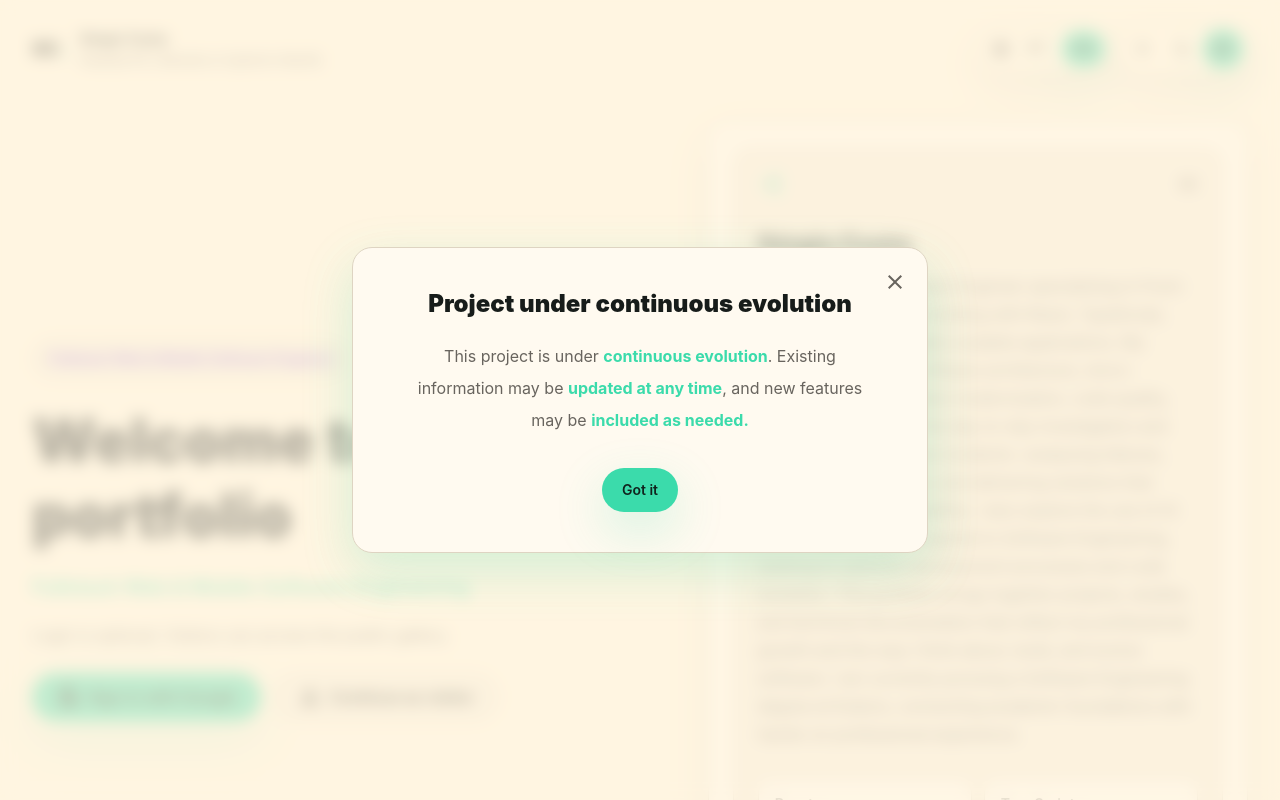
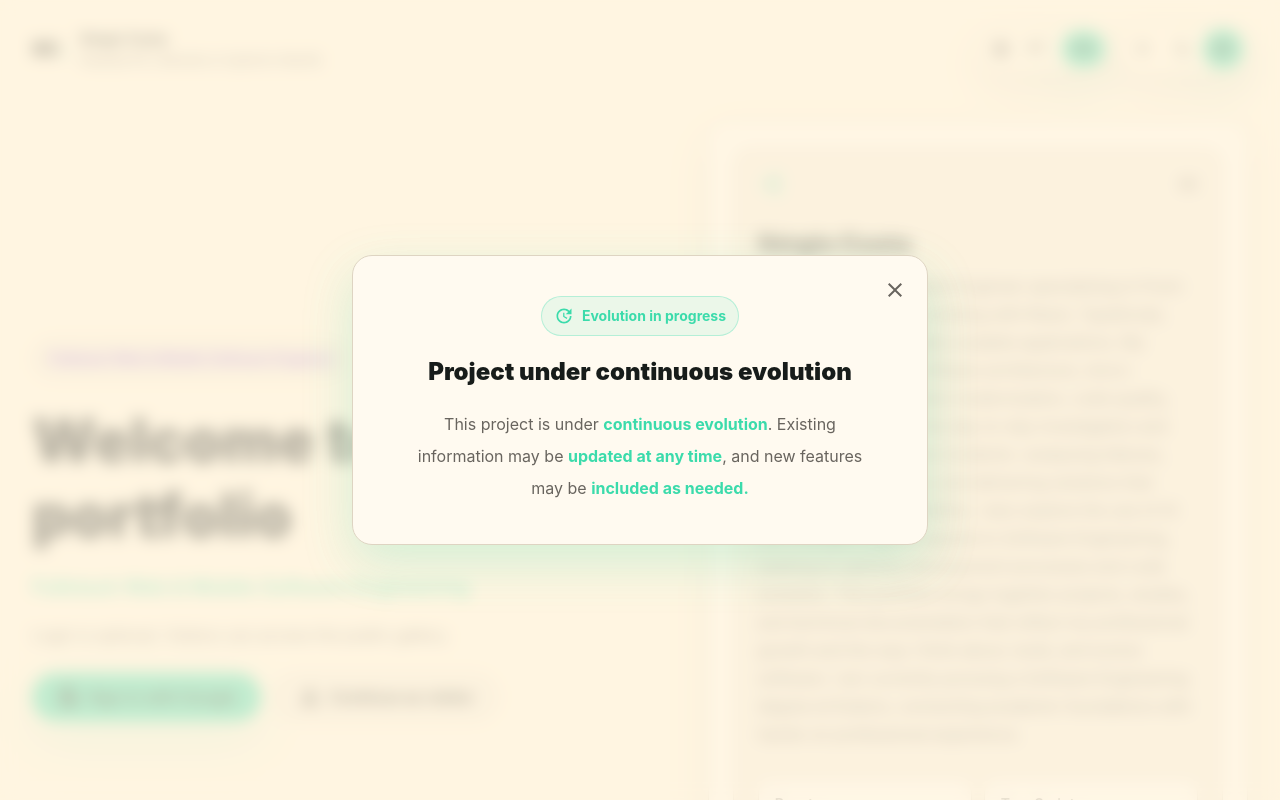
Before and after one commit to SergioEvando23/sergioevando23.github.io, a Next.js app: page / in a window 1280 px wide. Shown: the top 800 px of the page. Built offline with nearby package versions, Linux system fonts and the light colour scheme; no server answers.

Commit message:
style: simplify evolution notice

```diff
--- a/src/components/auth/WelcomeGate/WelcomeGate.tsx
+++ b/src/components/auth/WelcomeGate/WelcomeGate.tsx
@@ -5,6 +5,7 @@ import { usePathname } from 'next/navigation';
 import GoogleIcon from '@mui/icons-material/Google';
 import LoginIcon from '@mui/icons-material/Login';
 import CloseIcon from '@mui/icons-material/Close';
+import UpdateOutlinedIcon from '@mui/icons-material/UpdateOutlined';
 import PersonOutlineIcon from '@mui/icons-material/PersonOutlineOutlined';
 import { LanguageSwitcher, useLanguage } from '@/components/language';
 import { Logo } from '@/components/brand/Logo';
@@ -139,6 +140,10 @@ export function WelcomeGate({ children }: { children: React.ReactNode }) {
               <CloseIcon aria-hidden="true" />
             </button>
             <div className="mx-auto max-w-md">
+              <div className="mb-5 inline-flex items-center gap-2 rounded-[var(--radius-full)] border border-primary/30 bg-primary/10 px-3 py-2 text-sm font-bold text-primary">
+                <UpdateOutlinedIcon aria-hidden="true" fontSize="small" />
+                {textos.auth.evolutionNotice.status}
+              </div>
               <h2 className="pr-8 text-2xl font-black text-text sm:pr-0">
                 {textos.auth.evolutionNotice.title}
               </h2>
@@ -160,9 +165,6 @@ export function WelcomeGate({ children }: { children: React.ReactNode }) {
                 </strong>
               </p>
             </div>
-            <Button className="mt-8" onClick={() => setShowEvolutionNotice(false)}>
-              {textos.auth.evolutionNotice.close}
-            </Button>
           </section>
         </div>
       ) : null}
--- a/src/i18n/dicionario.ts
+++ b/src/i18n/dicionario.ts
@@ -108,9 +108,9 @@ const portugues = {
       highlightUpdates: 'atualizadas a qualquer momento',
       descriptionEnd: ', e novas funcionalidades podem ser',
       highlightFeatures: 'incluídas conforme necessário.',
-      close: 'Entendi',
       closeIcon: 'Fechar aviso',
       dialogLabel: 'Aviso sobre a evolução do projeto',
+      status: 'Evolução em andamento',
     },
     signOut: 'Sair',
     signIn: 'Entrar',
@@ -790,9 +790,9 @@ const ingles = {
       highlightUpdates: 'updated at any time',
       descriptionEnd: ', and new features may be',
       highlightFeatures: 'included as needed.',
-      close: 'Got it',
       closeIcon: 'Close notice',
       dialogLabel: 'Project evolution notice',
+      status: 'Evolution in progress',
     },
     signOut: 'Sign out',
     signIn: 'Sign in',
```
Also changed, not shown: 1 other file (tests, documents, lock files or other folders).
